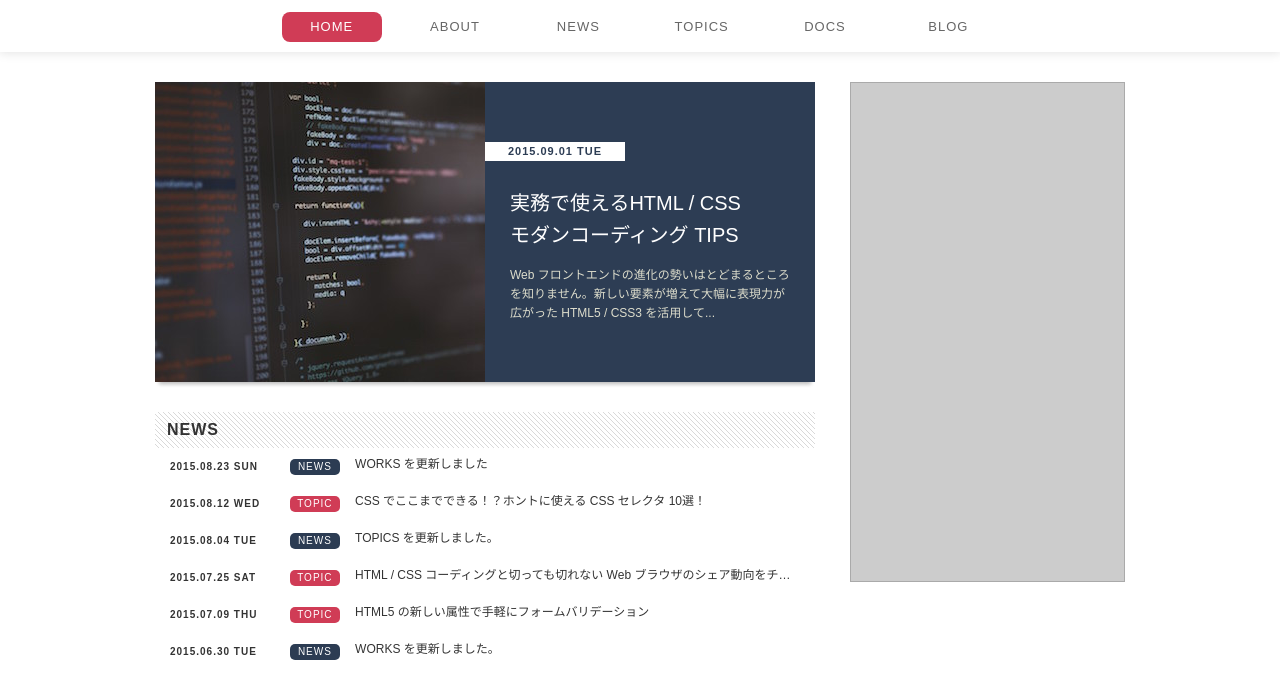
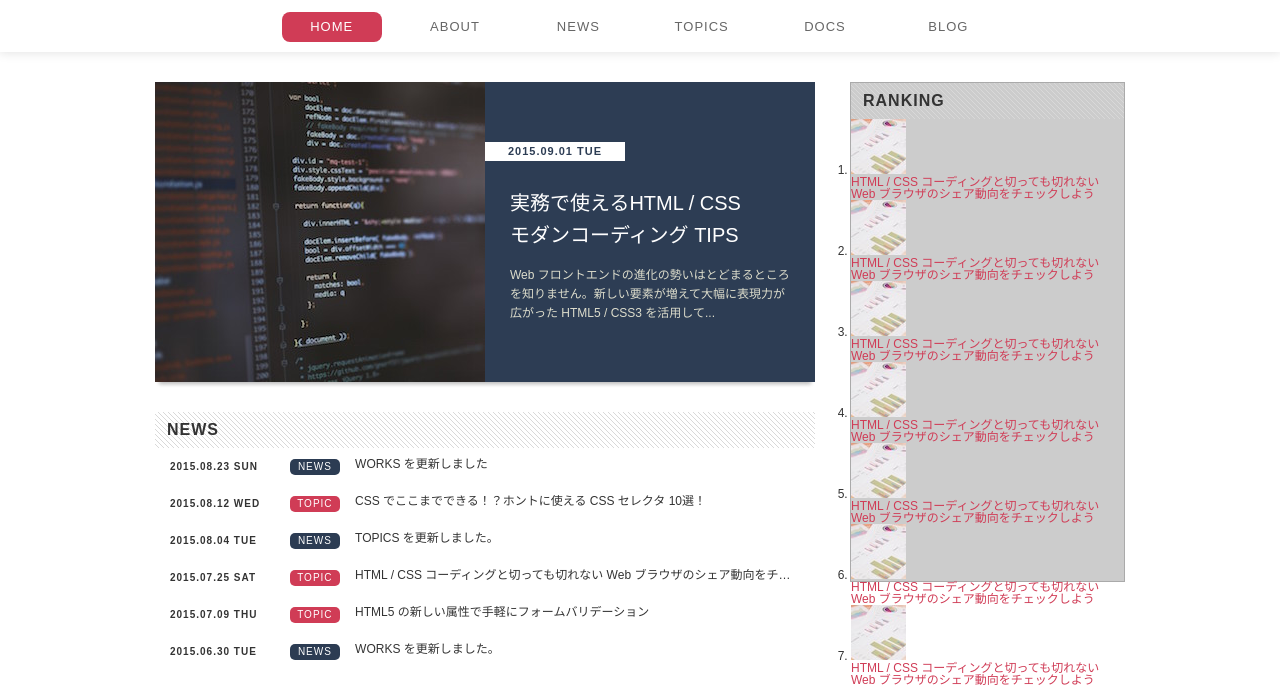
Before and after one commit to inouetakuya/html5-css3-modern-coding, a website: page my-standard-layout/src/index.html in a window 1280 px wide. Shown: the part 87-782 px from the top of the page. Drawn offline with Linux system fonts and the light colour scheme.

Commit message:
ランキングの HTML を記述した

```diff
--- a/my-standard-layout/src/index.html
+++ b/my-standard-layout/src/index.html
@@ -130,6 +130,58 @@
     </main>
 
     <div class="side-menu">
+      <h2 class="heading">RANKING</h2>
+      <ol class="ranking">
+        <li class="ranking-item">
+          <a href="#">
+            <img class="image" src="./images/ranking.jpg" alt="グラフの画像">
+            <span class="order"></span>
+            <p class="text">HTML / CSS コーディングと切っても切れない Web ブラウザのシェア動向をチェックしよう</p>
+          </a>
+        </li>
+        <li class="ranking-item">
+          <a href="#">
+            <img class="image" src="./images/ranking.jpg" alt="グラフの画像">
+            <span class="order"></span>
+            <p class="text">HTML / CSS コーディングと切っても切れない Web ブラウザのシェア動向をチェックしよう</p>
+          </a>
+        </li>
+        <li class="ranking-item">
+          <a href="#">
+            <img class="image" src="./images/ranking.jpg" alt="グラフの画像">
+            <span class="order"></span>
+            <p class="text">HTML / CSS コーディングと切っても切れない Web ブラウザのシェア動向をチェックしよう</p>
+          </a>
+        </li>
+        <li class="ranking-item">
+          <a href="#">
+            <img class="image" src="./images/ranking.jpg" alt="グラフの画像">
+            <span class="order"></span>
+            <p class="text">HTML / CSS コーディングと切っても切れない Web ブラウザのシェア動向をチェックしよう</p>
+          </a>
+        </li>
+        <li class="ranking-item">
+          <a href="#">
+            <img class="image" src="./images/ranking.jpg" alt="グラフの画像">
+            <span class="order"></span>
+            <p class="text">HTML / CSS コーディングと切っても切れない Web ブラウザのシェア動向をチェックしよう</p>
+          </a>
+        </li>
+        <li class="ranking-item">
+          <a href="#">
+            <img class="image" src="./images/ranking.jpg" alt="グラフの画像">
+            <span class="order"></span>
+            <p class="text">HTML / CSS コーディングと切っても切れない Web ブラウザのシェア動向をチェックしよう</p>
+          </a>
+        </li>
+        <li class="ranking-item">
+          <a href="#">
+            <img class="image" src="./images/ranking.jpg" alt="グラフの画像">
+            <span class="order"></span>
+            <p class="text">HTML / CSS コーディングと切っても切れない Web ブラウザのシェア動向をチェックしよう</p>
+          </a>
+        </li>
+      </ol>
     </div>
   </div>
 
```
